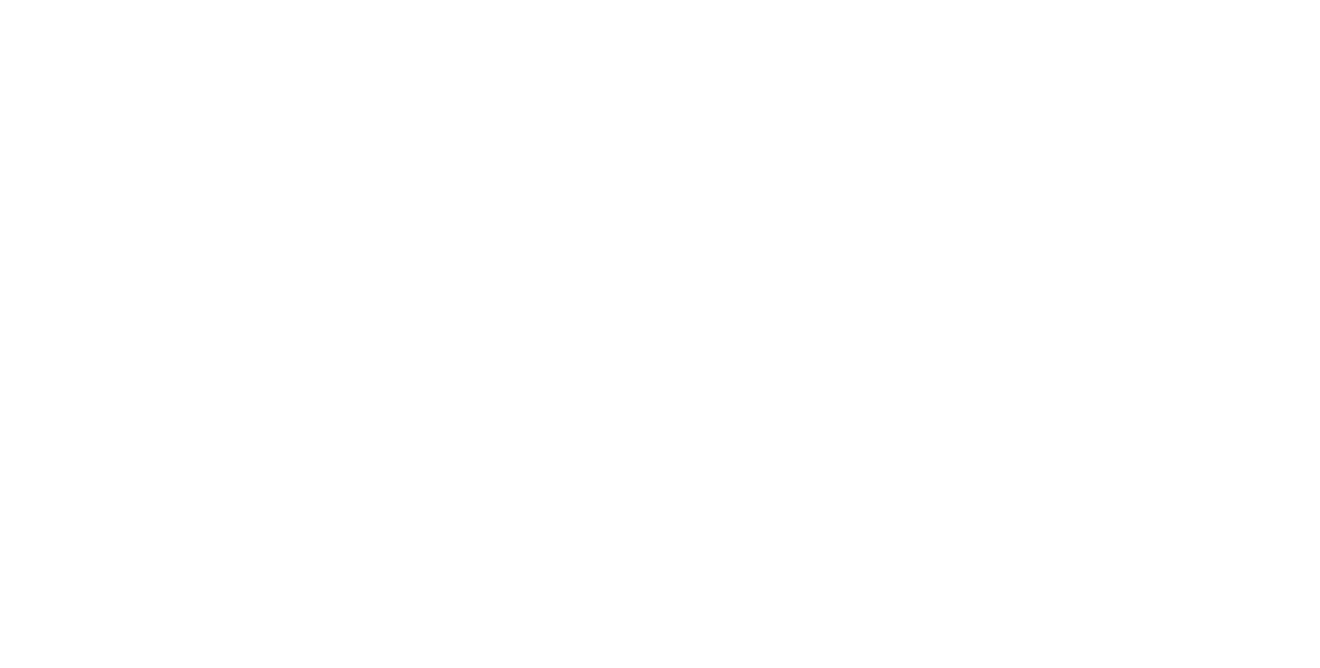
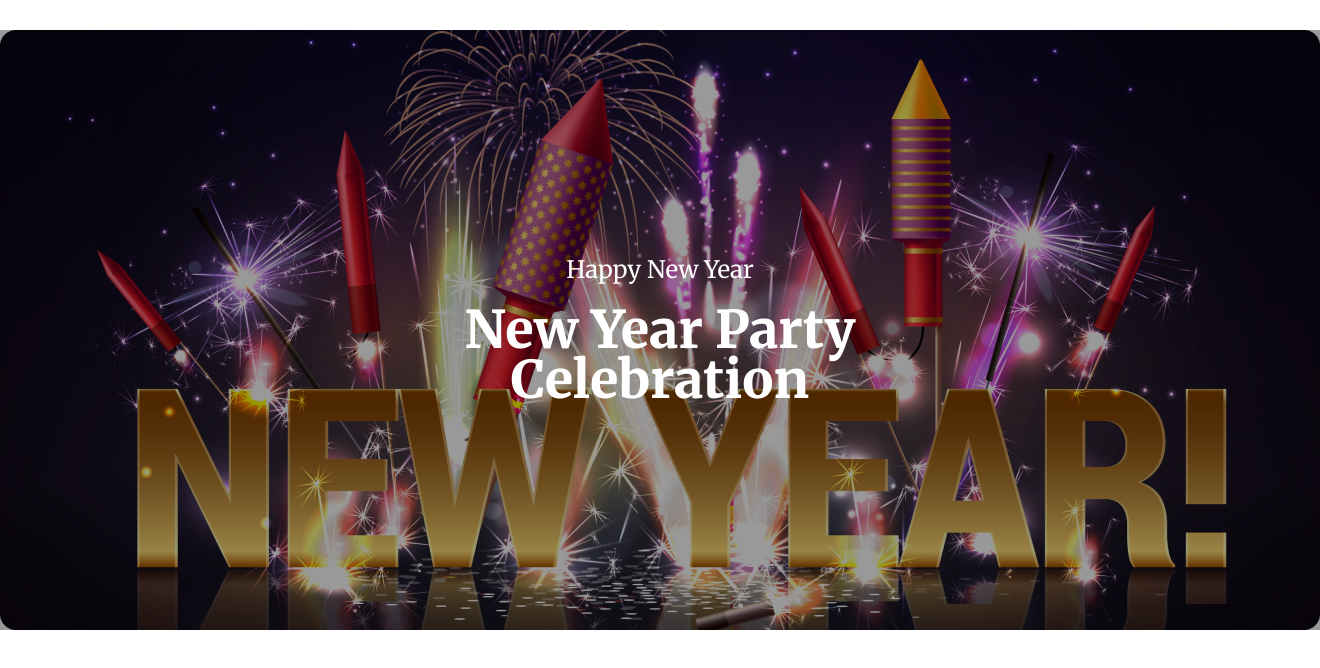
Before and after one commit to nurislamemon1/New-Year-Offer-Website, a plain HTML site: page index.html in a window 1280 px wide. Shown: the whole page, 1320 px wide, since content can reach past the window. Drawn offline with Linux system fonts and the light colour scheme.

Commit message:
banner section done

```diff
--- a/index.html
+++ b/index.html
@@ -1,11 +1,21 @@
 <!DOCTYPE html>
 <html lang="en">
+
 <head>
     <meta charset="UTF-8">
     <meta name="viewport" content="width=device-width, initial-scale=1.0">
     <title>New Year Offer Website</title>
+    <link rel="stylesheet" href="styles/style.css">
 </head>
-<body>
+
+<body class="merriweather-font">
+    <header class="section-container">
+        <div class="section-content">
+            <h4>Happy New Year</h4>
+            <h1>New Year Party<br>Celebration</h1>
+        </div>
+    </header>
 
 </body>
+
 </html>
--- /dev/null
+++ b/styles/style.css
@@ -0,0 +1,49 @@
+/* google font */
+@import url('https://fonts.googleapis.com/css2?family=Merriweather:ital,opsz,wght@0,18..144,300..900;1,18..144,300..900&display=swap');
+
+body {
+  font-family: "Merriweather", serif;
+}
+
+* {
+  margin: 0;
+  padding: 0;
+  box-sizing: border-box;
+}
+
+/* banner styles  */
+.section-container {
+  width: 1320px;
+  height: 600px;
+  background-image: url("../images/Banner\ Image.png");
+  margin: 0 auto;
+  background-size: cover;
+  background-position: center;
+  margin-top: 30px;
+  background-color: rgba(0, 0, 0, 0.4);
+  background-blend-mode: overlay;
+}
+
+.section-content h4, h1 {
+  color: rgb(255, 255, 255);
+  text-align: center;
+
+}
+.section-content{
+  justify-content: center;
+  align-items: center;
+  height: 600px;
+  display: flex;
+  flex-direction: column;
+}
+.section-content h4{
+font-size: 24px;
+font-weight: 400;
+line-height: 30px;
+}
+.section-content h1{
+  font-size: 52px;
+font-weight: 800;
+line-height: 50px;
+margin-top: 20px;
+}
```
